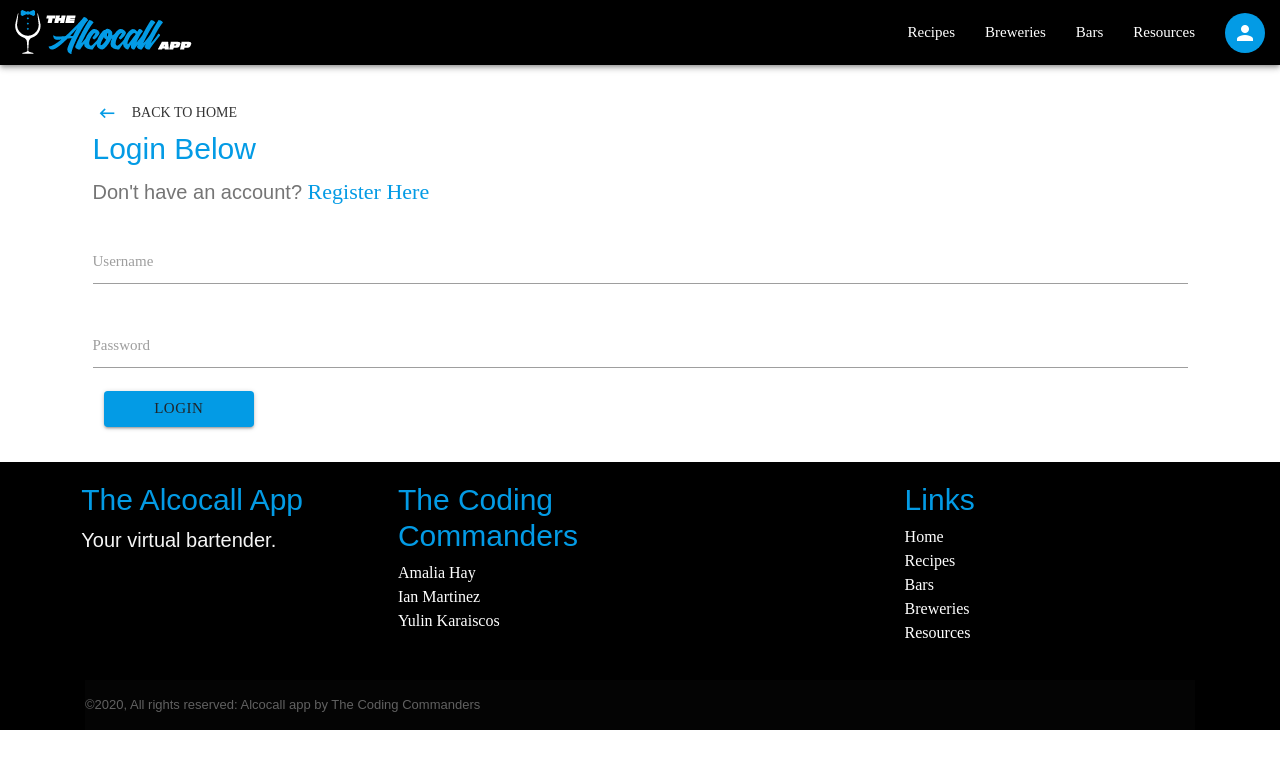
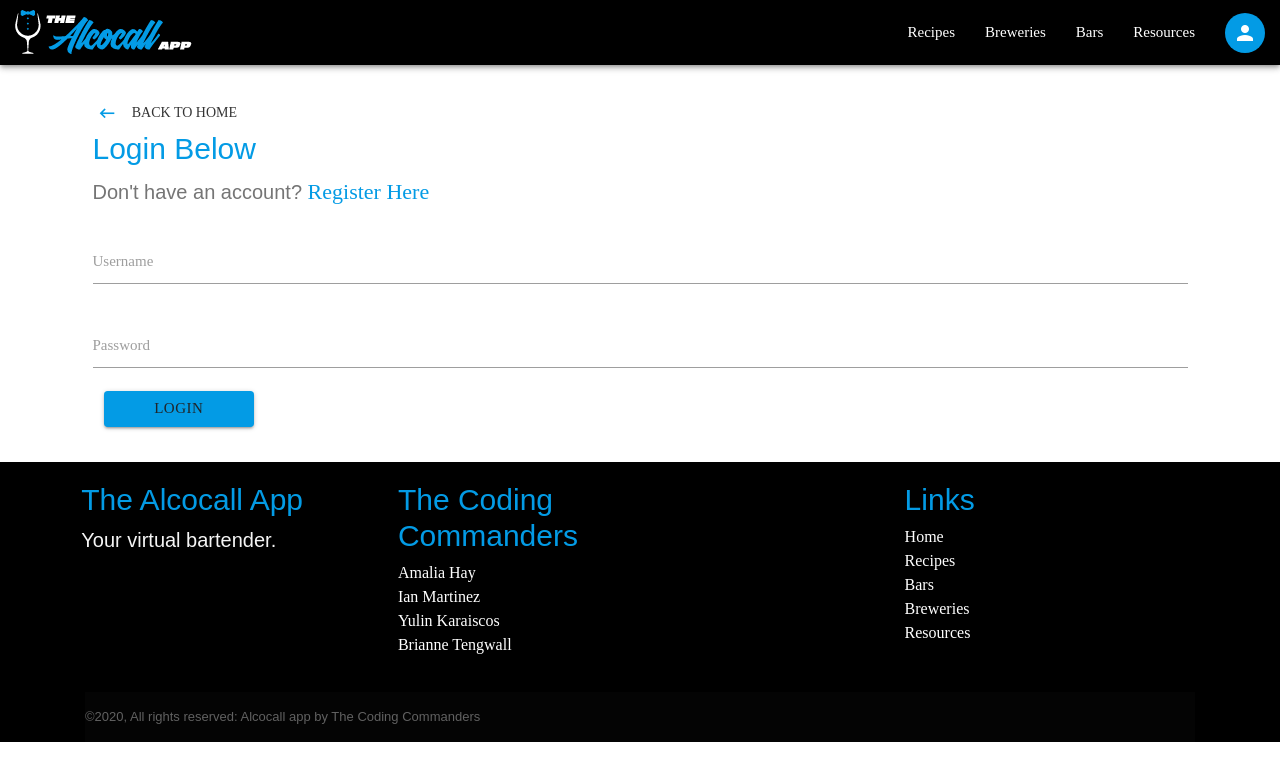
Before and after one commit to amaliawhay/alcocall, a React (Create React App) app in the folder client/: page /login in a window 1280 px wide. Shown: the top 780 px of the page. Built offline with nearby package versions, Linux system fonts and the light colour scheme; a web font is replaced by a local one.

Commit message:
Added Brianne to footer.js component

```diff
--- a/client/src/component/footer/footer.js
+++ b/client/src/component/footer/footer.js
@@ -33,6 +33,11 @@ function footer() {
                 <li>
                   <Link className="footer-a" to="https://github.com/KarazKOS" alt="Bar Search">
                     Yulin Karaiscos
+                  </Link>
+                </li>
+                <li>
+                  <Link className="footer-a" to="https://github.com/Darling-bee" alt="Bar Search">
+                    Brianne Tengwall
                   </Link>
                 </li>
               </ul>
```
